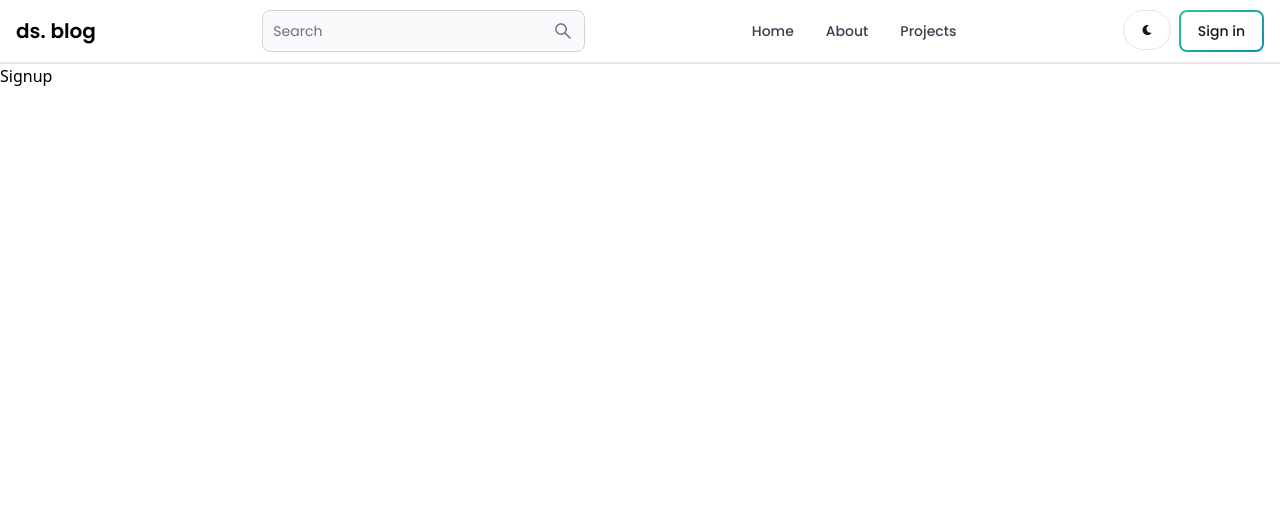
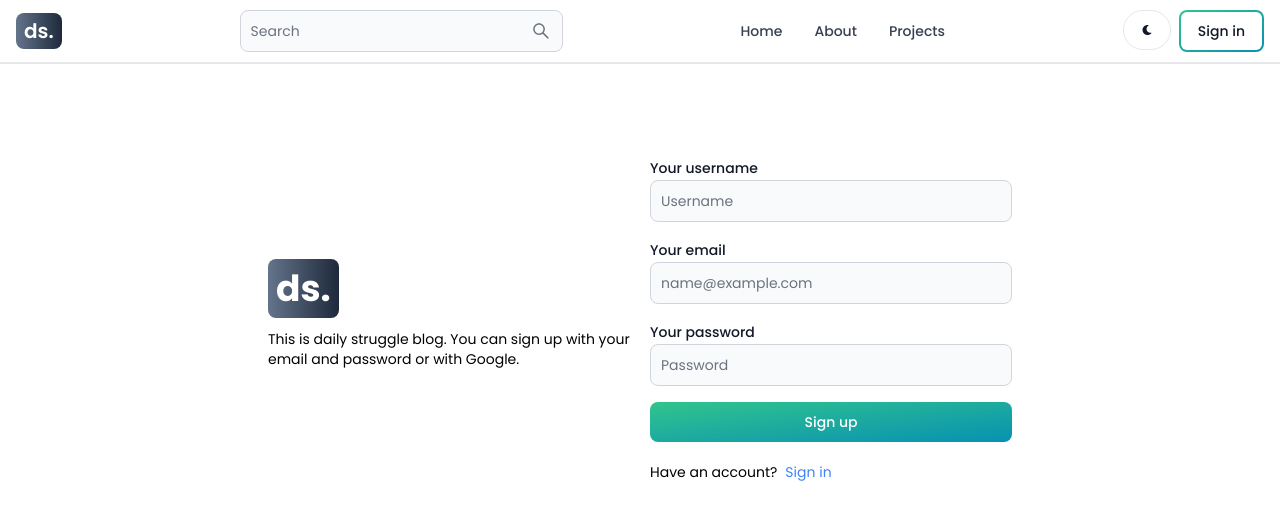
Before and after one commit to aradhana1807/blog-mern, a React (Vite) app in the folder client/: page /signup in a window 1280 px wide. Shown: the top 520 px of the page. Built offline with nearby package versions, Linux system fonts and the light colour scheme.

Commit message:
created sign up page

```diff
--- a/client/src/components/Header.jsx
+++ b/client/src/components/Header.jsx
@@ -8,8 +8,11 @@
     const path = useLocation().pathname;
     return (
         <Navbar className='border-b-2 font-display'>
-            <Link to='/' className='self-center whitespace-nowrap text-sm sm:text-xl font-semibold dark:text-white'>
-                ds. blog</Link>
+            <Link to='/' className='self-center whitespace-nowrap text-sm sm:text-xl font-semibold   dark:text-white'>
+                <span className='px-2 py-1 bg-gradient-to-r from-slate-500 to-slate-800 rounded-lg text-white'>
+                    ds.
+                </span>
+            </Link>
 
             <form>
                 <TextInput type='text'
--- a/client/src/pages/Signup.jsx
+++ b/client/src/pages/Signup.jsx
@@ -1,5 +1,57 @@
+import { Button, Label, TextInput } from 'flowbite-react';
+import { Link } from 'react-router-dom';
 export default function Signup() {
   return (
-    <div>Signup</div>
+    <div className="min-h-screen mt-20">
+      <div className='font-display flex p-3 max-w-3xl mx-auto flex-col md:flex-row md:items-center gap-5'>
+        {/* left */}
+        <div className='flex-1'>
+          <Link to='/' className='font-bold   dark:text-white text-4xl'>
+            <span className='px-2 py-1 bg-gradient-to-r from-slate-500 to-slate-800 rounded-lg text-white'>
+              ds.
+            </span>
+          </Link>
+
+          <p className='text-sm mt-5'>
+            This is daily struggle blog. You can sign up with your email  and password or with Google.
+          </p>
+        </div>
+        {/* right */}
+        <div className='flex-1'>
+          <form className='flex flex-col gap-4'>
+            <div>
+              <Label value='Your username' />
+              <TextInput type='text'
+                placeholder='Username'
+                id='username'
+              />
+            </div>
+
+            <div>
+              <Label value='Your email' />
+              <TextInput type='text'
+                placeholder='name@example.com'
+                id='email'
+              />
+            </div>
+
+            <div>
+              <Label value='Your password' />
+              <TextInput type='text'
+                placeholder='Password'
+                id='password'
+              />
+            </div>
+            <Button gradientDuoTone="greenToBlue" type='submit'>Sign up
+            </Button>
+          </form>
+
+          <div className="flex gap-2 text-sm mt-5">
+            <span>Have an account?</span>
+            <Link to='/signin' className='text-blue-500'>Sign in</Link>
+          </div>
+        </div>
+      </div>
+    </div>
   )
 }
```
